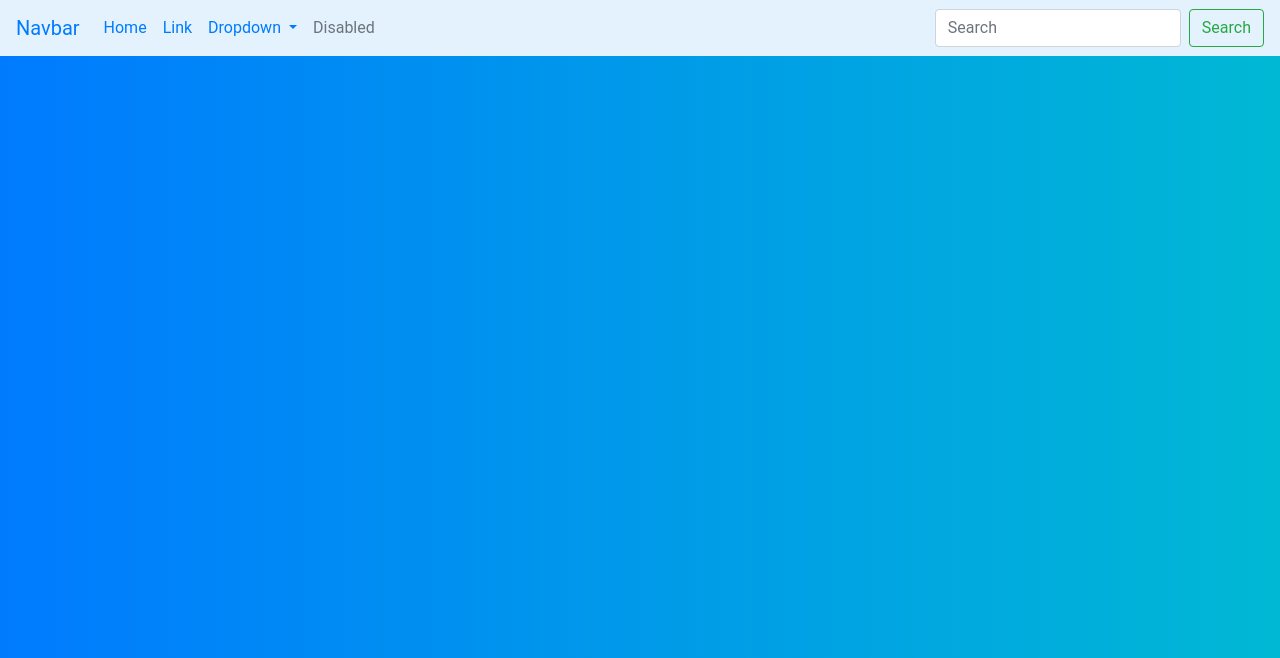
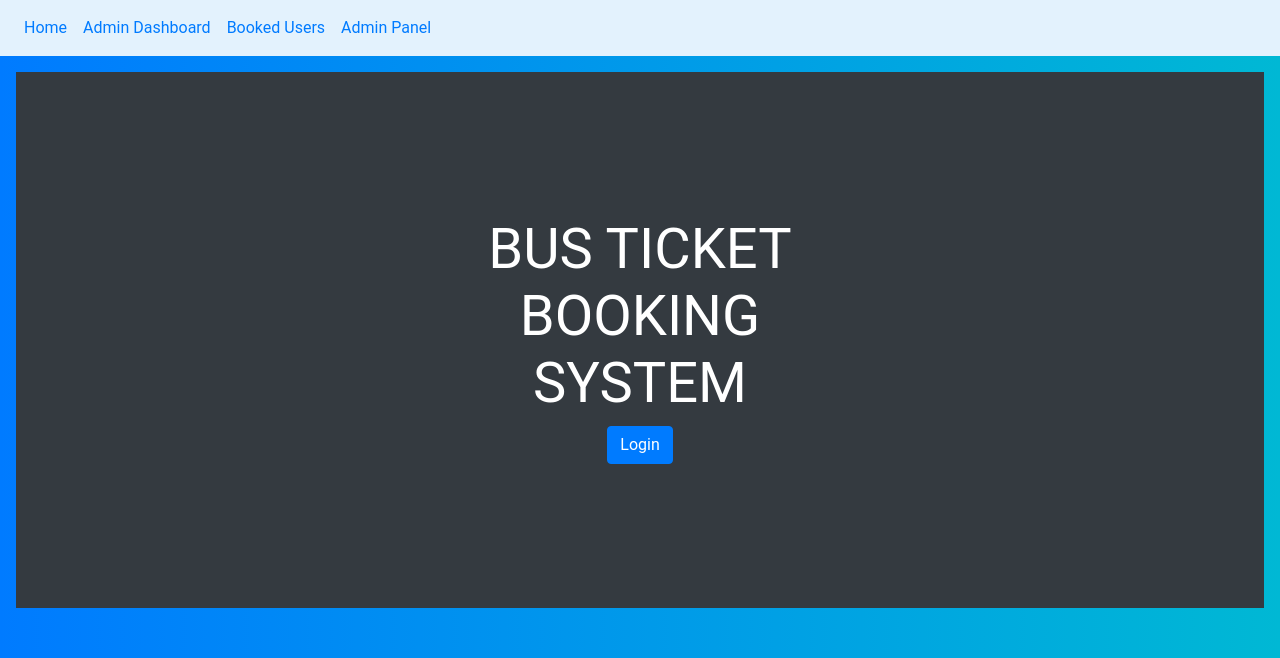
Before and after one commit to ivaceh/bus-ticket-booking-system, a Flask app: page / in a window 1280 px wide. Shown: the top 658 px of the page. Run offline with Flask 3, Linux system fonts and the light colour scheme; a user stored in the database is signed in; some libraries are stand-ins or nearby versions.

Commit message:
Enhance navigation: Added dynamic links for user and admin dashboards based on login status, improving user experience and accessibility.

```diff
--- a/btbs/templates/base.html
+++ b/btbs/templates/base.html
@@ -16,41 +16,44 @@
   </head>
   <body>
     <nav class="navbar navbar-expand-lg"  style="background-color: #e3f2fd;">
-        <a class="navbar-brand" href="#">Navbar</a>
         <button class="navbar-toggler" type="button" data-toggle="collapse" data-target="#navbarSupportedContent" aria-controls="navbarSupportedContent" aria-expanded="false" aria-label="Toggle navigation">
           <span class="navbar-toggler-icon"></span>
         </button>
-
         <div class="collapse navbar-collapse" id="navbarSupportedContent">
           <ul class="navbar-nav mr-auto">
             <li class="nav-item active">
               <a class="nav-link" href="#">Home <span class="sr-only">(current)</span></a>
             </li>
+            {% if session.logged_in %}
+              {% if session.is_admin %}
                 <li class="nav-item">
-              <a class="nav-link" href="#">Link</a>
-            </li>
-            <li class="nav-item dropdown">
-              <a class="nav-link dropdown-toggle" href="#" id="navbarDropdown" role="button" data-toggle="dropdown" aria-haspopup="true" aria-expanded="false">
-                Dropdown
-              </a>
-              <div class="dropdown-menu" aria-labelledby="navbarDropdown">
-                <a class="dropdown-item" href="#">Action</a>
-                <a class="dropdown-item" href="#">Another action</a>
-                <div class="dropdown-divider"></div>
-                <a class="dropdown-item" href="#">Something else here</a>
-              </div>
+                  <a class="nav-link" href="{{ url_for('admin_dashboard') }}">Admin Dashboard</a>
                 </li>
                 <li class="nav-item">
-              <a class="nav-link disabled" href="#">Disabled</a>
+                  <a class="nav-link" href="{{ url_for('view_bookings') }}">Booked Users</a>
                 </li>
+                <li class="nav-item">
+                  <a class="nav-link" href="{{ url_for('admin_panel') }}">Admin Panel</a>
+                </li>
+              {% else %}
+                <li class="nav-item">
+                  <a class="nav-link" href="{{ url_for('user_dashboard') }}">User Dashboard</a>
+                </li>
+                <li class="nav-item">
+                  <a class="nav-link" href="{{ url_for('bookTicketForm') }}">Book Ticket</a>
+                </li>
+                <li class="nav-item">
+                  <a class="nav-link" href="{{ url_for('my_tickets') }}">My Tickets</a>
+                </li>
+              {% endif %}
+            {% endif %}
             </ul>
-          <form class="form-inline my-2 my-lg-0">
-            <input class="form-control mr-sm-2" type="search" placeholder="Search" aria-label="Search">
-            <button class="btn btn-outline-success my-2 my-sm-0" type="submit">Search</button>
-          </form>
         </div>
     </nav>
 
+      {% block content %}
+
+      {% endblock %}
     <!-- Optional JavaScript -->
     <!-- jQuery first, then Popper.js, then Bootstrap JS -->
     <script src="https://code.jquery.com/jquery-3.2.1.slim.min.js" integrity="sha384-KJ3o2DKtIkvYIK3UENzmM7KCkRr/rE9/Qpg6aAZGJwFDMVNA/GpGFF93hXpG5KkN" crossorigin="anonymous"></script>
```
Lines whose indentation alone changed are shown as unchanged.
